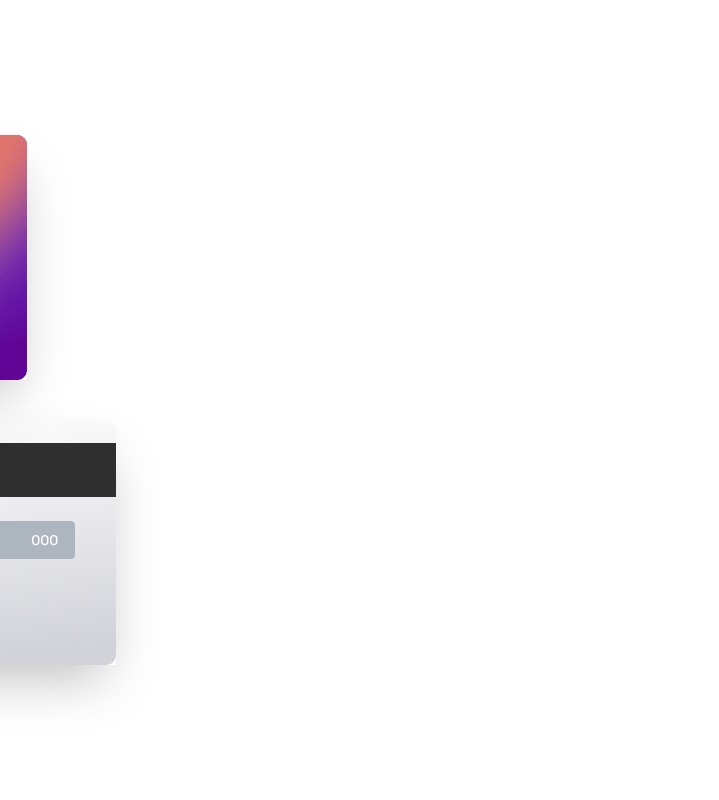
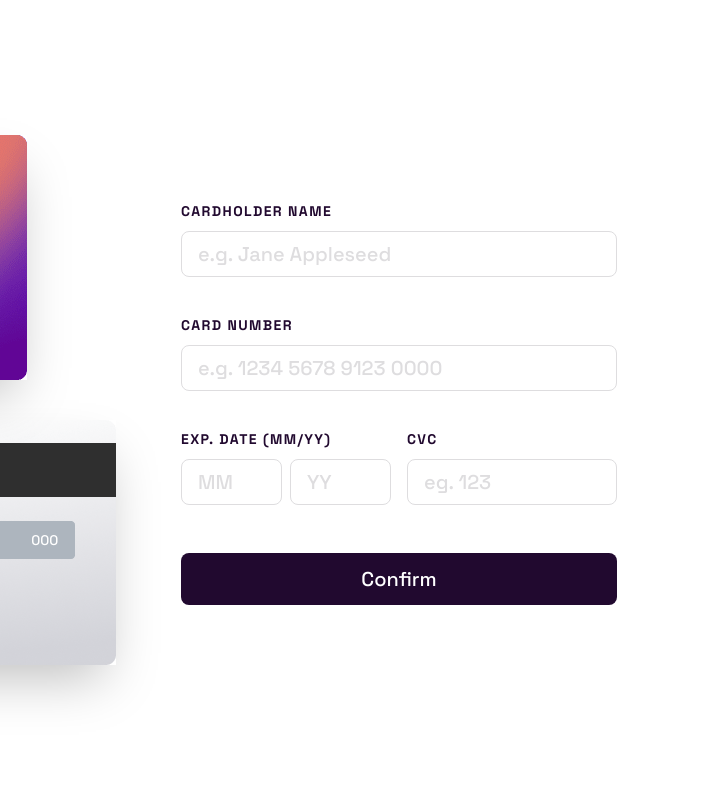
Before and after one commit to arshGoyalDev/interactive-card-details-form, a website: page index.html in a window 1280 px wide. Shown: the top 800 px of the page, 561-1280 px from the left. Drawn offline with Linux system fonts and the light colour scheme.

Commit message:
styled the form for bigger devices

```diff
--- a/index.html
+++ b/index.html
@@ -18,7 +18,7 @@
     <title>Frontend Mentor | Interactive card details form</title>
   </head>
   <body class="text-xl font-medium">
-    <main class="grid grid-cols-1 items-center">
+    <main class="grid grid-cols-1 xl:grid-cols-2 items-center">
       <div class="relative xl:flex xl:w-fit xl:h-screen xl:items-center">
         <div class="xl:h-screen">
           <img
@@ -85,8 +85,8 @@
         </div>
       </div>
 
-      <form>
-        <div class="mt-[14vh] p-8 flex flex-col gap-4">
+      <form class="flex justify-center">
+        <div class="mt-[14vh] md:mt-[20vh] lg:mt-[24vh] xl:mt-0 p-8 flex flex-col gap-4 lg:gap-8 max-w-[400px] xl:max-w-fit w-[500px]">
           <div>
             <label
               for="cardholder-name"
@@ -98,7 +98,7 @@
               name="cardholder-name"
               id="cardholder-name"
               placeholder="e.g. Jane Appleseed"
-              class="w-full border-[1px] border-neutral-lightGrayishViolet rounded-lg px-4 py-2 mt-2 placeholder:text-neutral-lightGrayishViolet hover:border-neutral-veryDarkViolet cursor-pointer"
+              class="w-full border-[1px] border-neutral-lightGrayishViolet rounded-lg px-4 py-2 mt-2 placeholder:text-neutral-lightGrayishViolet hover:border-neutral-veryDarkViolet cursor-pointer transition-all"
             />
           </div>
           <div>
@@ -112,7 +112,7 @@
               name="card-number"
               id="card-number"
               placeholder="e.g. 1234 5678 9123 0000"
-              class="w-full border-[1px] border-neutral-lightGrayishViolet rounded-lg px-4 py-2 mt-2 placeholder:text-neutral-lightGrayishViolet hover:border-neutral-veryDarkViolet cursor-pointer"
+              class="w-full border-[1px] border-neutral-lightGrayishViolet rounded-lg px-4 py-2 mt-2 placeholder:text-neutral-lightGrayishViolet hover:border-neutral-veryDarkViolet cursor-pointer transition-all"
             />
           </div>
           <div class="grid gap-4 grid-cols-2">
@@ -128,14 +128,14 @@
                   name="month"
                   id="month"
                   placeholder="MM"
-                  class="w-full border-[1px] border-neutral-lightGrayishViolet rounded-lg px-4 py-2 mt-2 placeholder:text-neutral-lightGrayishViolet hover:border-neutral-veryDarkViolet cursor-pointer"
+                  class="w-full border-[1px] border-neutral-lightGrayishViolet rounded-lg px-4 py-2 mt-2 placeholder:text-neutral-lightGrayishViolet hover:border-neutral-veryDarkViolet cursor-pointer transition-all"
                 />
                 <input
                   type="number"
                   name="year"
                   id="year"
                   placeholder="YY"
-                  class="w-full border-[1px] border-neutral-lightGrayishViolet rounded-lg px-4 py-2 mt-2 placeholder:text-neutral-lightGrayishViolet hover:border-neutral-veryDarkViolet cursor-pointer"
+                  class="w-full border-[1px] border-neutral-lightGrayishViolet rounded-lg px-4 py-2 mt-2 placeholder:text-neutral-lightGrayishViolet hover:border-neutral-veryDarkViolet cursor-pointer transition-all"
                 />
               </div>
             </div>
@@ -151,11 +151,11 @@
                 name="cvc"
                 id="cvc"
                 placeholder="eg. 123"
-                class="w-full border-[1px] border-neutral-lightGrayishViolet rounded-lg px-4 py-2 mt-2 placeholder:text-neutral-lightGrayishViolet hover:border-neutral-veryDarkViolet cursor-pointer"
+                class="w-full border-[1px] border-neutral-lightGrayishViolet rounded-lg px-4 py-2 mt-2 placeholder:text-neutral-lightGrayishViolet hover:border-neutral-veryDarkViolet cursor-pointer transition-all"
               />
             </div>
           </div>
-          <button class="bg-neutral-veryDarkViolet py-3 text-neutral-white rounded-lg mt-4">Confirm</button>
+          <button class="bg-neutral-veryDarkViolet hover:opacity-80 py-3 text-neutral-white rounded-lg mt-4 transition">Confirm</button>
         </div>
       </form>
     </main>
```
Also changed, not shown: css/style.css.
